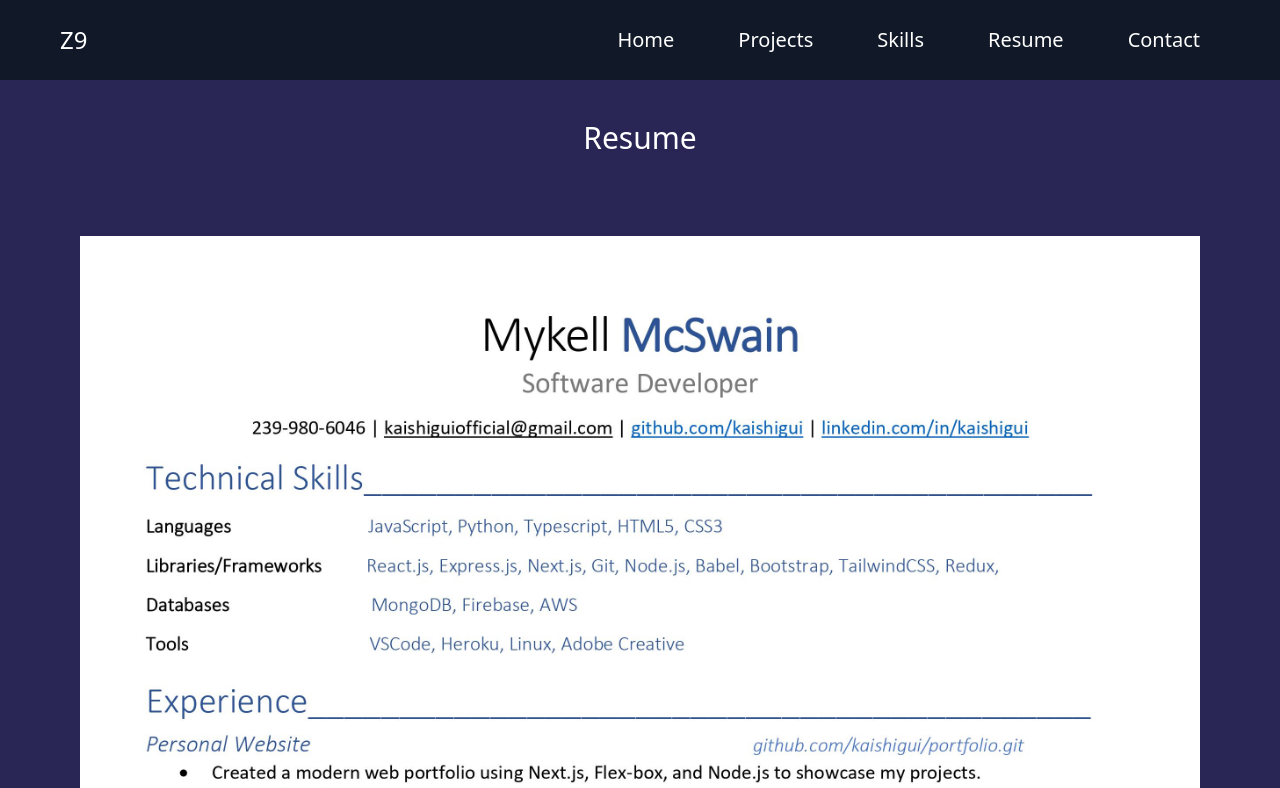
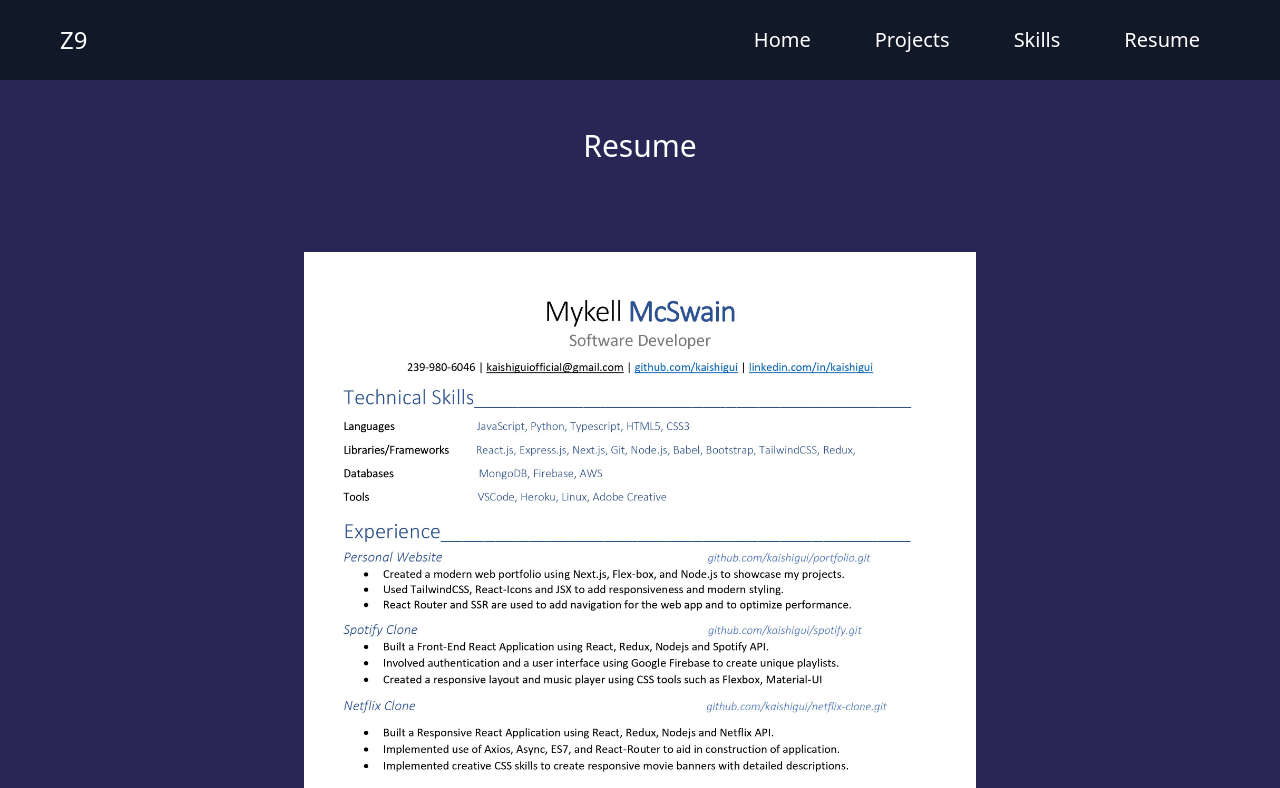
Before and after one commit to kaishigui/portfolio, a Next.js app: page /resume in a window 1280 px wide. Shown: the top 788 px of the page. Built offline with nearby package versions, Linux system fonts and the light colour scheme.

Commit message:
contact button and form

```diff
--- a/components/Header.js
+++ b/components/Header.js
@@ -1,10 +1,12 @@
 import React from 'react'
 import {GiHamburgerMenu } from 'react-icons/gi'
 import { IoMdClose } from 'react-icons/io'
-import { useState } from 'react'
+import { useState, useEffect } from 'react'
 import { menuItems} from './menuItems'
 import Dropdown from './Dropdown';
 import Link from 'next/link';
+import { useRouter } from 'next/router'
+
 
 
 function Header({scroll}) {
@@ -14,6 +16,15 @@ function Header({scroll}) {
   const handleDropdown = () =>  {
     (!dropdown) ? setDropdown(true) : setDropdown(false)
   }
+
+  const [checkHome, setCheckHome] = useState(false);
+  const { asPath,  } = useRouter();
+
+  useEffect(() => {
+    (asPath === '/') ? setCheckHome(false)
+    : setCheckHome(true)
+  }, [])
+
 
 
   return (
@@ -57,8 +68,9 @@ function Header({scroll}) {
             </h3>
             <h3
               onClick={scroll}
-             className='lg:text-xl text-lg cursor-pointer
-            hover:text-purple-500 hover:ease-in-out duration-300 md:mr-5'>Contact
+             className={`lg:text-xl text-lg cursor-pointer
+            hover:text-purple-500 hover:ease-in-out duration-300 md:mr-5
+            ${checkHome && "hidden"} `}>Contact
             </h3>
           </div>
 
--- a/package.json
+++ b/package.json
@@ -4,11 +4,13 @@
   "private": true,
   "scripts": {
     "dev": "next dev",
+    "devStart": "nodemon server.js",
     "build": "next build",
     "start": "next start",
     "lint": "next lint"
   },
   "dependencies": {
+    "express": "^4.18.1",
     "file-saver": "^2.0.5",
     "next": "12.1.5",
     "react": "18.0.0",
@@ -20,6 +22,7 @@
     "autoprefixer": "^10.4.4",
     "eslint": "8.13.0",
     "eslint-config-next": "12.1.5",
+    "nodemon": "^2.0.16",
     "postcss": "^8.4.12",
     "tailwindcss": "^3.0.24"
   }
--- a/pages/resume.js
+++ b/pages/resume.js
@@ -21,11 +21,11 @@ function resume() {
 
     <Header />
 
-    <main className='flex flex-col bg-purpler text-white h-screen'>
-        <h2 className='flex justify-center my-10 text-3xl'>Resume</h2>
-        <div className='flex mx-20 py-10'>
+    <main className='flex flex-col bg-purpler text-white'>
+        <h2 className='flex justify-center my-12 text-3xl'>Resume</h2>
+        <div className='flex justify-center mx-20 py-10'>
           <img
-          className='flex shadow-black'
+          className='flex md:max-w-2xl md:self-center object-contain shadow-black'
           src="/WebResume.jpg" alt="" />
         </div>
         <div className='flex justify-center my-10 '>
```
Also changed, not shown: 2 other files (tests, documents, lock files or other folders).
